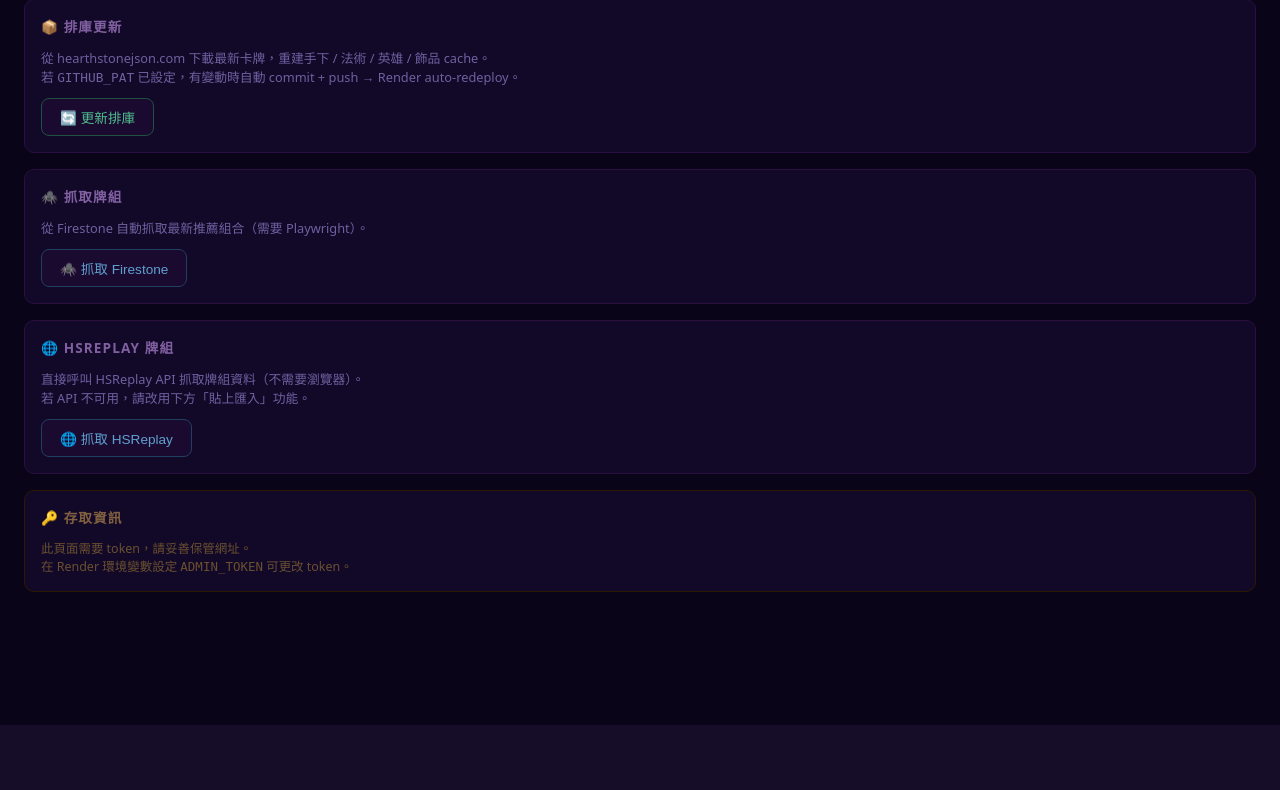
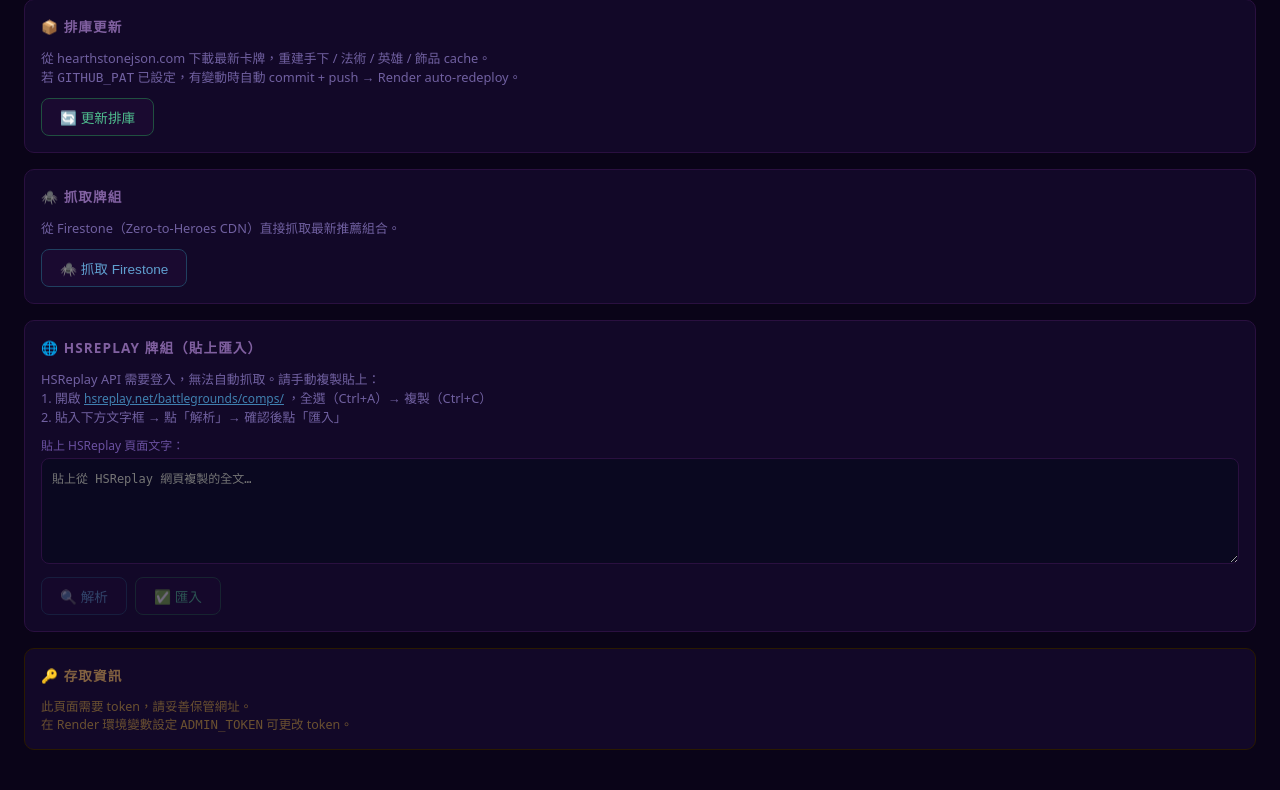
Before and after one commit to insanehmt/HS_BG_Web, a Flask app: template web/templates/admin.html in a window 1280 px wide. Shown: the part 123-913 px from the top of the page. Before the commit the page ends 848 px from the top, so only its background shows below. Run offline with Flask 3, Linux system fonts and the light colour scheme; the template is opened without the code that fills it, so the values that code supplies are empty; some libraries are stand-ins or nearby versions.

Commit message:
feat: HSReplay 改為貼上匯入 UI，移除無法使用的自動抓取按鈕

```diff
--- a/web/templates/admin.html
+++ b/web/templates/admin.html
@@ -18,32 +18,60 @@
   .btn-green:hover:not(:disabled){background:#0a2018;border-color:#40a070}
   .btn-blue{border-color:#204060;color:#60a0d0}
   .btn-blue:hover:not(:disabled){background:#0a1828;border-color:#4080b0}
+  .btn-orange{border-color:#503010;color:#d09040}
+  .btn-orange:hover:not(:disabled){background:#1a0e04;border-color:#a07030}
   .result{margin-top:12px;padding:10px 14px;background:#0a0820;border-radius:8px;
     font-size:.78rem;font-family:monospace;white-space:pre-wrap;max-height:260px;overflow-y:auto;
     border:1px solid #1a0a30;color:#90d090}
   .result.error{color:#ff7070;border-color:#3a1020}
-  .tag{display:inline-block;padding:2px 8px;border-radius:6px;font-size:.7rem;font-weight:700}
-  .tag-ok{background:#0a2818;border:1px solid #205040;color:#40c070}
-  .tag-err{background:#2a0a10;border:1px solid #602020;color:#ff6060}
+  textarea{width:100%;box-sizing:border-box;background:#0a0820;border:1px solid #2a1040;
+    border-radius:8px;color:#c0a0e0;font-family:monospace;font-size:.75rem;padding:10px;
+    resize:vertical;outline:none}
+  textarea:focus{border-color:#4a2080}
+  .step-label{font-size:.75rem;color:#6a50a0;margin:8px 0 4px}
   a.back{color:#7050a0;font-size:.8rem;text-decoration:none;display:inline-block;margin-bottom:16px}
   a.back:hover{color:#b090d0}
+  a.ext{color:#4080b0;font-size:.75rem}
+  .parsed-row{display:flex;align-items:center;gap:8px;padding:4px 0;border-bottom:1px solid #1a0a30;font-size:.75rem}
+  .parsed-row:last-child{border:none}
+  .badge{display:inline-block;padding:1px 6px;border-radius:4px;font-size:.65rem;font-weight:700}
+  .badge-S{background:#3a2000;color:#ffa020}.badge-A{background:#002a20;color:#30d090}
+  .badge-B{background:#001830;color:#40a0d0}.badge-C{background:#1a1a30;color:#8080c0}
+  .badge-new{background:#200a30;color:#c060ff}.badge-upd{background:#0a1a00;color:#60c040}
 </style>
 </head>
 <body x-data="{
   token: '{{ token }}',
   updateLoading: false, updateResult: null, updateError: false,
   scrapeLoading: false, scrapeResult: null, scrapeError: false,
-  hsrLoading: false, hsrResult: null, hsrError: false,
+
+  /* HSReplay 貼上匯入 */
+  hsrText: '',
+  hsrParsed: null,
+  hsrParseErr: null,
+  hsrParseLoading: false,
+  hsrImportLoading: false,
+  hsrImportResult: null,
+  hsrImportError: false,
 
   authHeaders() {
     return {'Content-Type': 'application/json', 'X-Admin-Token': this.token};
   },
 
+  async _safePost(url, body) {
+    const opts = {method:'POST', headers: this.authHeaders()};
+    if (body !== undefined) opts.body = JSON.stringify(body);
+    const r = await fetch(url, opts);
+    const text = await r.text();
+    if (!text || !text.trim()) throw new Error(`伺服器回應為空（HTTP ${r.status}），可能已逾時`);
+    try { return JSON.parse(text); }
+    catch(e) { throw new Error(`回應非 JSON（HTTP ${r.status}）: ${text.slice(0,120)}`); }
+  },
+
   async updateCards() {
     this.updateLoading = true; this.updateResult = null;
     try {
-      const r = await fetch('/api/update-cards', {method:'POST', headers: this.authHeaders()});
-      const d = await r.json();
+      const d = await this._safePost('/api/update-cards');
       this.updateError = !d.success;
       if (d.success) {
         const u = d.updated;
@@ -65,14 +93,6 @@
     this.updateLoading = false;
   },
 
-  async _safePost(url) {
-    const r = await fetch(url, {method:'POST', headers: this.authHeaders()});
-    const text = await r.text();
-    if (!text || !text.trim()) throw new Error(`伺服器回應為空（HTTP ${r.status}），可能已逾時`);
-    try { return JSON.parse(text); }
-    catch(e) { throw new Error(`回應非 JSON（HTTP ${r.status}）: ${text.slice(0,120)}`); }
-  },
-
   async scrapeFirestone() {
     this.scrapeLoading = true; this.scrapeResult = null;
     try {
@@ -91,21 +111,29 @@
     this.scrapeLoading = false;
   },
 
-  async scrapeHSReplay() {
-    this.hsrLoading = true; this.hsrResult = null;
+  async hsrParse() {
+    if (!this.hsrText.trim()) return;
+    this.hsrParseLoading = true; this.hsrParsed = null; this.hsrParseErr = null;
     try {
-      const d = await this._safePost('/api/scrape-hsreplay');
-      this.hsrError = !d.success;
-      if (d.success) {
-        this.hsrResult = `更新 ${d.updated} 套，新增 ${d.added} 套（共 ${d.total} 套）`;
-      } else {
-        let msg = d.error || '失敗';
-        if (d.tried_urls && d.tried_urls.length)
-          msg += '\n\n已嘗試 API:\n' + d.tried_urls.join('\n');
-        this.hsrResult = msg;
-      }
-    } catch(e) { this.hsrError = true; this.hsrResult = e.message; }
-    this.hsrLoading = false;
+      const d = await this._safePost('/api/parse-hsreplay', {text: this.hsrText});
+      if (d.error) { this.hsrParseErr = d.error; }
+      else { this.hsrParsed = d.parsed || []; }
+    } catch(e) { this.hsrParseErr = e.message; }
+    this.hsrParseLoading = false;
+  },
+
+  async hsrImport() {
+    if (!this.hsrParsed || !this.hsrParsed.length) return;
+    this.hsrImportLoading = true; this.hsrImportResult = null; this.hsrImportError = false;
+    try {
+      const d = await this._safePost('/api/import-hsreplay', {comps: this.hsrParsed});
+      this.hsrImportError = !d.success;
+      this.hsrImportResult = d.success
+        ? `匯入完成：更新 ${d.updated} 套，新增 ${d.added} 套（共 ${d.total} 套）`
+        : (d.error || '匯入失敗');
+      if (d.success) { this.hsrParsed = null; this.hsrText = ''; }
+    } catch(e) { this.hsrImportError = true; this.hsrImportResult = e.message; }
+    this.hsrImportLoading = false;
   }
 }">
 
@@ -127,24 +155,57 @@
 <div class="card">
   <h2>🕷️ 抓取牌組</h2>
   <p style="font-size:.8rem;color:#7060a0;margin:0 0 12px">
-    從 Firestone 自動抓取最新推薦組合（需要 Playwright）。
+    從 Firestone（Zero-to-Heroes CDN）直接抓取最新推薦組合。
   </p>
   <button class="btn-blue" @click="scrapeFirestone()" :disabled="scrapeLoading"
-    x-text="scrapeLoading ? '⏳ 抓取中…（約30秒）' : '🕷️ 抓取 Firestone'">🕷️ 抓取 Firestone</button>
+    x-text="scrapeLoading ? '⏳ 抓取中…' : '🕷️ 抓取 Firestone'">🕷️ 抓取 Firestone</button>
   <div x-show="scrapeResult" class="result" :class="scrapeError ? 'error' : ''"
     x-text="scrapeResult"></div>
 </div>
 
 <div class="card">
-  <h2>🌐 HSReplay 牌組</h2>
-  <p style="font-size:.8rem;color:#7060a0;margin:0 0 12px">
-    直接呼叫 HSReplay API 抓取牌組資料（不需要瀏覽器）。<br>
-    若 API 不可用，請改用下方「貼上匯入」功能。
+  <h2>🌐 HSReplay 牌組（貼上匯入）</h2>
+  <p style="font-size:.8rem;color:#7060a0;margin:0 0 10px">
+    HSReplay API 需要登入，無法自動抓取。請手動複製貼上：<br>
+    1. 開啟 <a class="ext" href="https://hsreplay.net/battlegrounds/comps/" target="_blank">hsreplay.net/battlegrounds/comps/</a>
+    ，全選（Ctrl+A）→ 複製（Ctrl+C）<br>
+    2. 貼入下方文字框 → 點「解析」→ 確認後點「匯入」
   </p>
-  <button class="btn-blue" @click="scrapeHSReplay()" :disabled="hsrLoading"
-    x-text="hsrLoading ? '⏳ 抓取中…' : '🌐 抓取 HSReplay'">🌐 抓取 HSReplay</button>
-  <div x-show="hsrResult" class="result" :class="hsrError ? 'error' : ''"
-    x-text="hsrResult"></div>
+
+  <div class="step-label">貼上 HSReplay 頁面文字：</div>
+  <textarea x-model="hsrText" rows="6" placeholder="貼上從 HSReplay 網頁複製的全文…"></textarea>
+
+  <div style="margin-top:8px;display:flex;gap:8px;align-items:center">
+    <button class="btn-blue" @click="hsrParse()" :disabled="hsrParseLoading || !hsrText.trim()"
+      x-text="hsrParseLoading ? '⏳ 解析中…' : '🔍 解析'">🔍 解析</button>
+    <button class="btn-green" @click="hsrImport()" :disabled="hsrImportLoading || !hsrParsed || !hsrParsed.length"
+      x-text="hsrImportLoading ? '⏳ 匯入中…' : '✅ 匯入'">✅ 匯入</button>
+    <span x-show="hsrParsed" style="font-size:.75rem;color:#8060a0"
+      x-text="hsrParsed ? `解析到 ${hsrParsed.length} 套牌組` : ''"></span>
+  </div>
+
+  <!-- 解析錯誤 -->
+  <div x-show="hsrParseErr" class="result error" x-text="hsrParseErr"></div>
+
+  <!-- 解析結果預覽 -->
+  <div x-show="hsrParsed && hsrParsed.length" style="margin-top:10px">
+    <div class="step-label">解析預覽（確認後點「匯入」）：</div>
+    <div style="background:#0a0820;border:1px solid #1a0a30;border-radius:8px;padding:8px;max-height:200px;overflow-y:auto">
+      <template x-for="c in (hsrParsed || [])" :key="c.id">
+        <div class="parsed-row">
+          <span class="badge" :class="'badge-'+(c.tier||'B')" x-text="c.tier||'?'"></span>
+          <span class="badge" :class="c.action==='update'?'badge-upd':'badge-new'"
+            x-text="c.action==='update'?'更新':'新增'"></span>
+          <span x-text="c.comp_name||c.name||c.id" style="flex:1"></span>
+          <span style="color:#6060a0;font-size:.7rem" x-text="(c.core_names||[]).slice(0,3).join('、')"></span>
+        </div>
+      </template>
+    </div>
+  </div>
+
+  <!-- 匯入結果 -->
+  <div x-show="hsrImportResult" class="result" :class="hsrImportError ? 'error' : ''"
+    x-text="hsrImportResult"></div>
 </div>
 
 <div class="card" style="border-color:#2a1a00">
```
